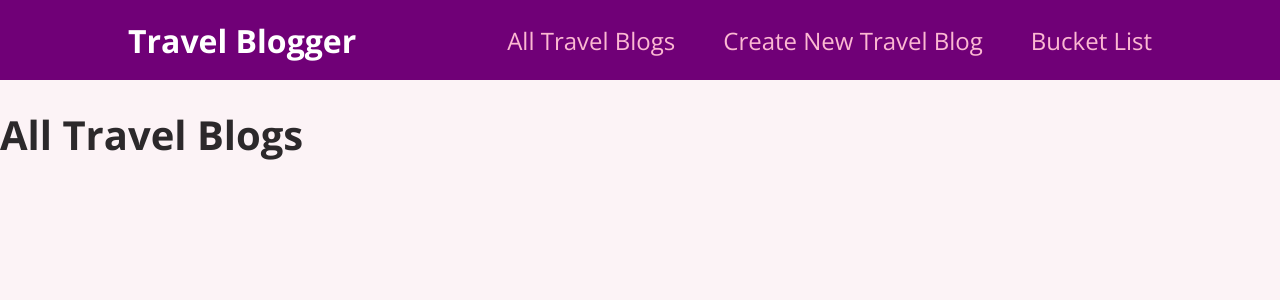
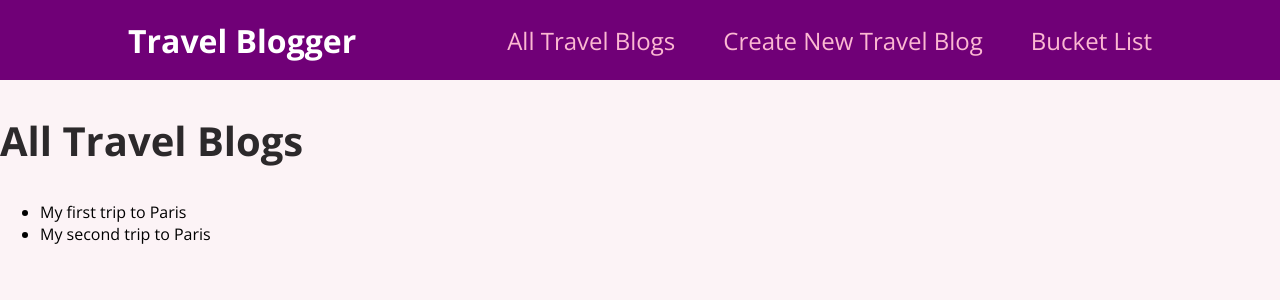
Before and after one commit to benberryallwood-bjss/js-bootcamp-2021, a React (Create React App) app in the folder session-12/travel-blog/: page / in a window 1280 px wide. Shown: the top 300 px of the page. Built offline with nearby package versions, Linux system fonts and the light colour scheme.

Commit message:
Add blog data and dynamically render titles

```diff
--- a/session-12/travel-blog/src/pages/AllTravelBlogs.js
+++ b/session-12/travel-blog/src/pages/AllTravelBlogs.js
@@ -1,10 +1,37 @@
 import React from "react";
+
+const BLOG_DATA = [
+  {
+    id: 1,
+    title: "My first trip to Paris",
+    image:
+      "https://images.unsplash.com/photo-1520939817895-060bdaf4fe1b?ixid=MnwxMjA3fDB8MHxwaG90by1wYWdlfHx8fGVufDB8fHx8&ixlib=rb-1.2.1&auto=format&fit=crop&w=1023&q=80",
+    address: "Pl. Charles de Gaulle, 75008 Paris, France",
+    city: "Paris",
+    description: "Very nice",
+  },
+  {
+    id: 2,
+    title: "My second trip to Paris",
+    image:
+      "https://images.unsplash.com/photo-1431274172761-fca41d930114?ixid=MnwxMjA3fDB8MHxwaG90by1wYWdlfHx8fGVufDB8fHx8&ixlib=rb-1.2.1&auto=format&fit=crop&w=870&q=80",
+    address: "Champ de Mars, 5 Av. Anatole France, 75007 Paris, France",
+    city: "Paris",
+    description: "Also nice",
+  },
+];
 
 function AllTravelBlogs() {
   return (
-    <div>
+    <section>
       <h1>All Travel Blogs</h1>
-    </div>
+
+      <ul>
+        {BLOG_DATA.map((travelBlog) => {
+          return <li key={travelBlog.id}>{travelBlog.title}</li>;
+        })}
+      </ul>
+    </section>
   );
 }
 
```
